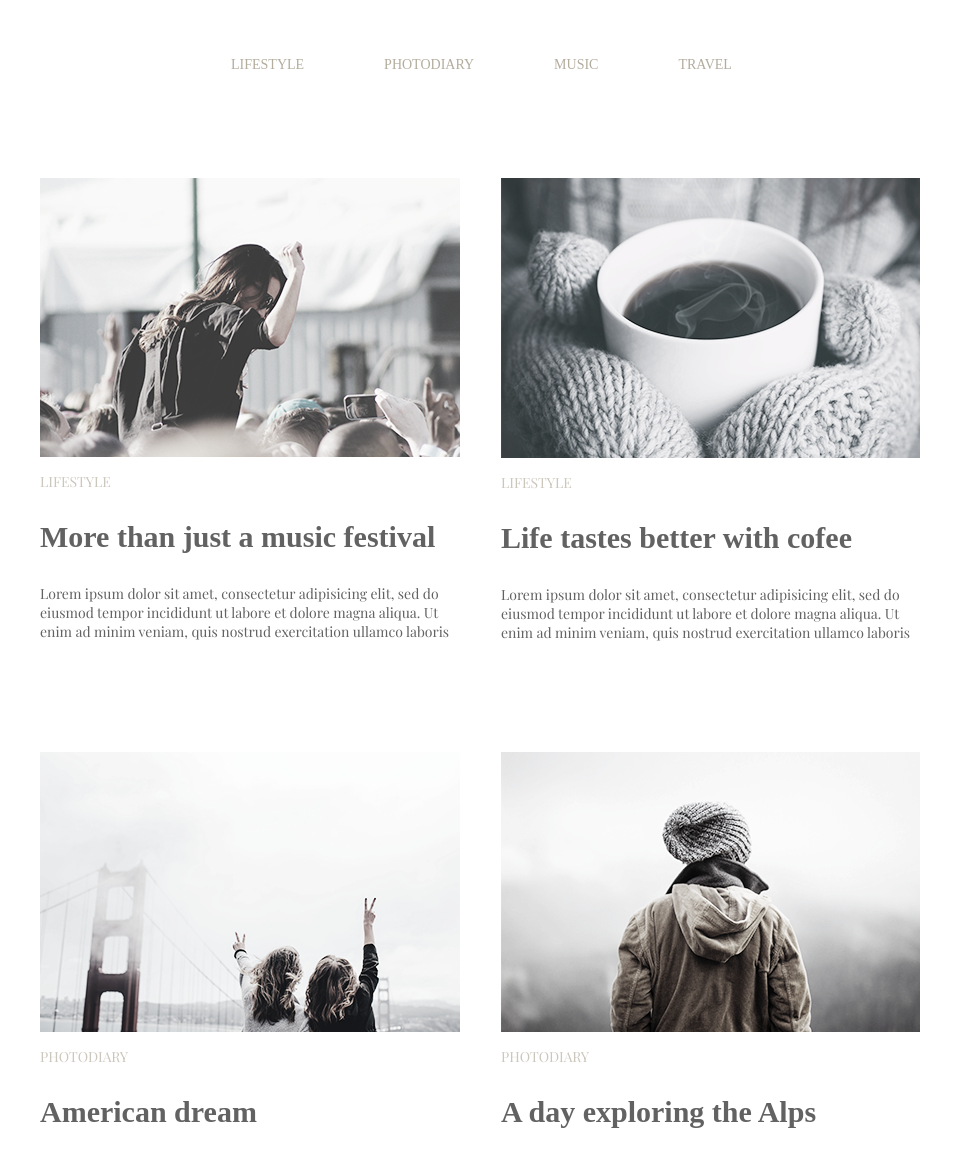
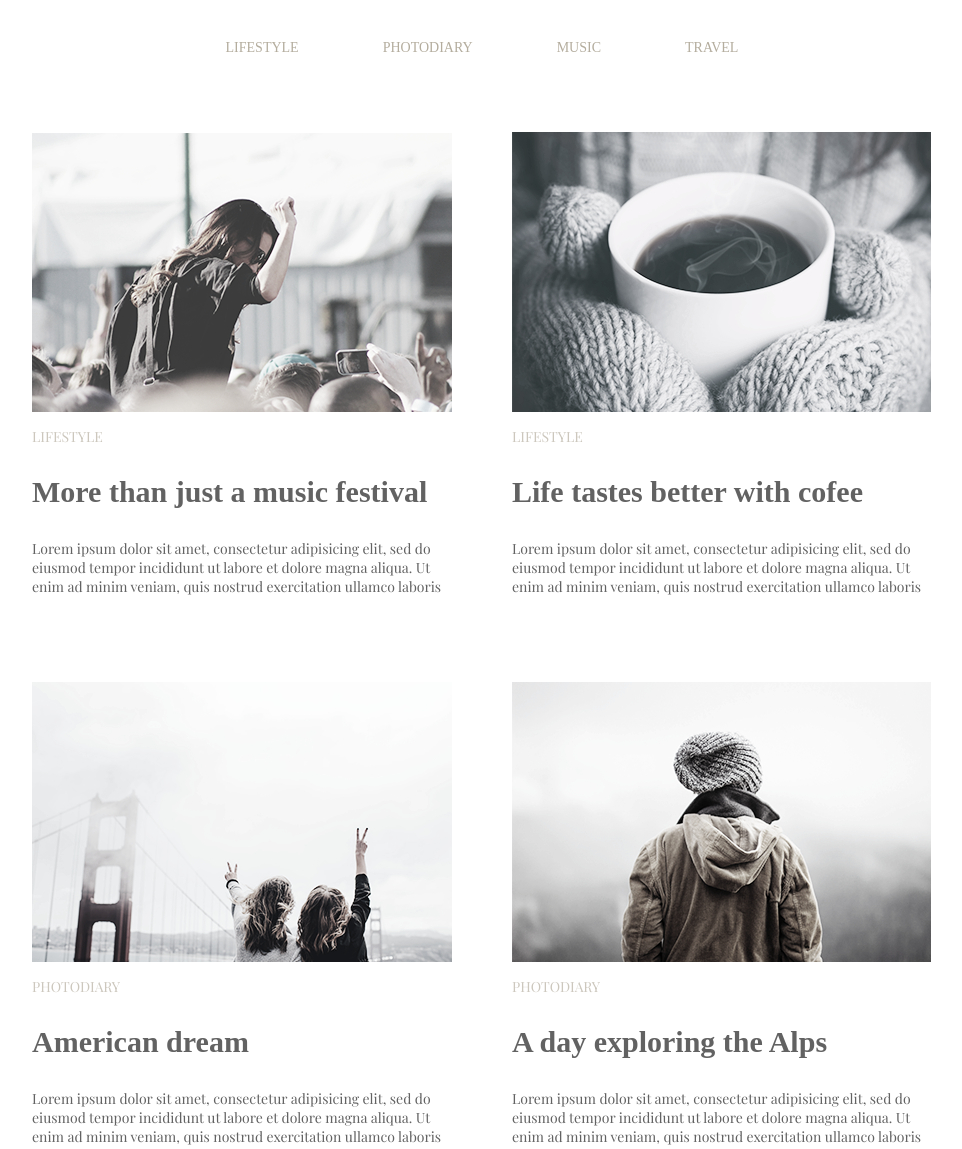
Before and after one commit to vadym-usatiuk/goit-fe-course, a plain HTML site: page module-03/index.html in a window 1280 px wide. Shown: the part 20-1169 px from the top of the page, without its empty margins (158-1120 px from the left). Drawn offline with nearby package versions, Linux system fonts and the light colour scheme.

Commit message:
правки v1.0

```diff
--- a/module-03/css/styles.css
+++ b/module-03/css/styles.css
@@ -1,4 +1,4 @@
-@import url('https://fonts.googleapis.com/css?family=Playfair+Display&display=swap');
+@import url("https://fonts.googleapis.com/css?family=Playfair+Display&display=swap");
 
 * {
   margin: 0;
@@ -7,22 +7,30 @@
 }
 
 .clearfix::after {
-  content: '';
+  content: "";
   display: block;
   clear: both;
+}
+
+.menu_clearfix {
+  display: block;
 }
 
 body {
   margin: 0 auto;
   padding: 0 auto;
 }
+.header_content {
+  text-align: center;
+  padding-top: 58px;
+  padding-bottom: 56px;
+}
 a {
   text-transform: uppercase;
   text-decoration: none;
   font-size: 14px;
-  color: #B4AD9E;
+  color: #b4ad9e;
   text-align: left;
-
 }
 article > a {
   font-family: Playfair Display, sans-serif;
@@ -30,11 +38,11 @@ article > a {
 }
 
 a:hover {
-  color: #00B7FF;
+  color: #00b7ff;
 }
 p {
   font-size: 14px;
-  font-family: 'Playfair Display', serif;
+  font-family: "Playfair Display", serif;
   font-weight: 10px;
   color: #626262;
 }
@@ -43,26 +51,22 @@ h2 {
   color: #626262;
   margin-top: 29px;
 }
- p {
+p {
   margin-top: 30px;
 }
 
-img {
-  padding-bottom: 15px;
-  margin-top: 80px;
+.post_image {
+  margin-bottom: 15px;
 }
 
-
 .menu {
-  max-width: 502px;
-  margin: 25 auto;
   list-style: none;
+  text-align: center;
+  font-size: 0;
 }
 
-
 .nav_link {
-  float: left;
-
+  display: inline-block;
 }
 
 .nav_link:not(:last-of-type) {
@@ -70,29 +74,37 @@ img {
 }
 
 .wrapper {
-  display: block;
-  margin: 75px auto 60px;
-  width: 884px;
+  margin: 0 auto;
+  width: 900px;
+}
+
+.list_button {
+  padding-bottom: 53px;
 }
 
 .posts__list {
   list-style: none;
+  font-size: 0;
+  margin: 0 0 40px;
 }
 
 .posts__item {
-  width: 421px;
-  margin: 0 0 30px;
-  float: left;
+  width: 420px;
+  display: inline-block;
+}
+
+.posts__item:not(:nth-last-of-type(-n + 2)) {
+  margin: 0 0 65px;
 }
 
 .posts__item:not(:nth-of-type(even)) {
-  margin-right: 40px;
+  margin-right: 60px;
+  margin-top: 21px;
 }
 
 button {
   display: block;
   margin: auto;
-  display: block;
   margin: 0 auto;
   color: #626262;
   font-size: 20px;
--- a/module-03/index.html
+++ b/module-03/index.html
@@ -6,9 +6,9 @@
   </head>
   <body>
     <div class="wrapper">
-      <header>
+      <header class="header_content">
         <nav>
-          <ul class="menu clearfix">
+          <ul class="menu_clearfix">
             <li class="nav_link nav_lifestyle"><a href="#">lifestyle</a></li>
             <li class="nav_link nav_photodiary"><a href="#">photodiary</a></li>
             <li class="nav_link nav_music"><a href="#">music</a></li>
@@ -17,86 +17,118 @@
         </nav>
       </header>
       <main>
+        <section class="list_button">
           <ul class="posts__list clearfix">
             <li class="posts__item">
               <article>
-              <img src="images/image1.jpg" alt="Festival" />
+                <img
+                  class="post_image"
+                  src="images/image1.jpg"
+                  alt="Festival"
+                />
                 <a target="_blank" href="#">lifestyle</a>
                 <h2>More than just a music festival</h2>
                 <p>
-                  Lorem ipsum dolor sit amet, consectetur adipisicing elit, sed do eiusmod
-                  tempor incididunt ut labore et dolore magna aliqua. Ut enim ad minim
-                  veniam, quis nostrud exercitation ullamco laboris
+                  Lorem ipsum dolor sit amet, consectetur adipisicing elit, sed
+                  do eiusmod tempor incididunt ut labore et dolore magna aliqua.
+                  Ut enim ad minim veniam, quis nostrud exercitation ullamco
+                  laboris
                 </p>
               </article>
             </li>
 
             <li class="posts__item">
               <article>
-              <img src="images/image2.jpg" alt="Festival" />
+                <img
+                  class="post_image"
+                  src="images/image2.jpg"
+                  alt="Festival"
+                />
                 <a target="_blank" href="#">lifestyle</a>
                 <h2>Life tastes better with cofee</h2>
                 <p>
-                Lorem ipsum dolor sit amet, consectetur adipisicing elit, sed do eiusmod
-                  tempor incididunt ut labore et dolore magna aliqua. Ut enim ad minim
-                  veniam, quis nostrud exercitation ullamco laboris
+                  Lorem ipsum dolor sit amet, consectetur adipisicing elit, sed
+                  do eiusmod tempor incididunt ut labore et dolore magna aliqua.
+                  Ut enim ad minim veniam, quis nostrud exercitation ullamco
+                  laboris
                 </p>
               </article>
             </li>
 
             <li class="posts__item">
               <article>
-              <img src="images/image3.jpg" alt="Festival" />
+                <img
+                  class="post_image"
+                  src="images/image3.jpg"
+                  alt="Festival"
+                />
                 <a target="_blank" href="#">photodiary</a>
                 <h2>American dream</h2>
                 <p>
-                Lorem ipsum dolor sit amet, consectetur adipisicing elit, sed do eiusmod
-                tempor incididunt ut labore et dolore magna aliqua. Ut enim ad minim
-                veniam, quis nostrud exercitation ullamco laboris
+                  Lorem ipsum dolor sit amet, consectetur adipisicing elit, sed
+                  do eiusmod tempor incididunt ut labore et dolore magna aliqua.
+                  Ut enim ad minim veniam, quis nostrud exercitation ullamco
+                  laboris
                 </p>
               </article>
             </li>
 
             <li class="posts__item">
               <article>
-              <img src="images/image4.jpg" alt="Festival" />
+                <img
+                  class="post_image"
+                  src="images/image4.jpg"
+                  alt="Festival"
+                />
                 <a target="_blank" href="#">photodiary</a>
                 <h2>A day exploring the Alps</h2>
                 <p>
-                Lorem ipsum dolor sit amet, consectetur adipisicing elit, sed do eiusmod
-                tempor incididunt ut labore et dolore magna aliqua. Ut enim ad minim
-                veniam, quis nostrud exercitation ullamco laboris
+                  Lorem ipsum dolor sit amet, consectetur adipisicing elit, sed
+                  do eiusmod tempor incididunt ut labore et dolore magna aliqua.
+                  Ut enim ad minim veniam, quis nostrud exercitation ullamco
+                  laboris
                 </p>
               </article>
             </li>
 
             <li class="posts__item">
               <article>
-              <img src="images/image5.jpg" alt="Festival" />
+                <img
+                  class="post_image"
+                  src="images/image5.jpg"
+                  alt="Festival"
+                />
                 <a target="_blank" href="#">lifestyle</a>
                 <h2>Top 10 song for running</h2>
                 <p>
-                Lorem ipsum dolor sit amet, consectetur adipisicing elit, sed do eiusmod
-                  tempor incididunt ut labore et dolore magna aliqua. Ut enim ad minim
-                  veniam, quis nostrud exercitation ullamco laboris
+                  Lorem ipsum dolor sit amet, consectetur adipisicing elit, sed
+                  do eiusmod tempor incididunt ut labore et dolore magna aliqua.
+                  Ut enim ad minim veniam, quis nostrud exercitation ullamco
+                  laboris
                 </p>
               </article>
             </li>
 
             <li class="posts__item">
               <article>
-              <img src="images/image6.jpg" alt="Festival" />
+                <img
+                  class="post_image"
+                  src="images/image6.jpg"
+                  alt="Festival"
+                />
                 <a target="_blank" href="#">lifestyle</a>
                 <h2>Cold winter days</h2>
                 <p>
-                Lorem ipsum dolor sit amet, consectetur adipisicing elit, sed do eiusmod
-                tempor incididunt ut labore et dolore magna aliqua. Ut enim ad minim
-                veniam, quis nostrud exercitation ullamco laboris
+                  Lorem ipsum dolor sit amet, consectetur adipisicing elit, sed
+                  do eiusmod tempor incididunt ut labore et dolore magna aliqua.
+                  Ut enim ad minim veniam, quis nostrud exercitation ullamco
+                  laboris
                 </p>
               </article>
             </li>
           </ul>
           <button>Load more</button>
+        </section>
       </main>
     </div>
   </body>
```
Lines whose indentation alone changed are shown as unchanged.
